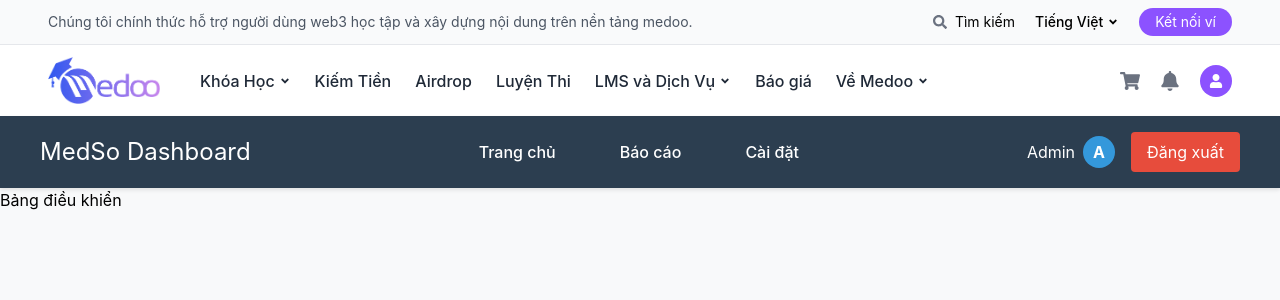
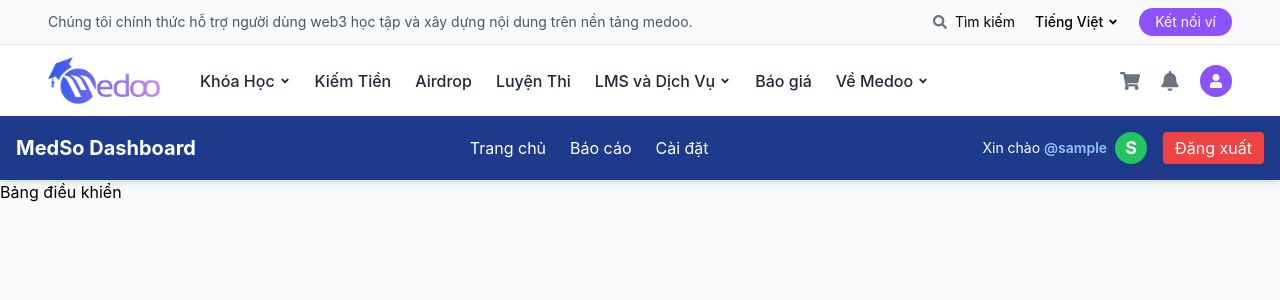
Before and after one commit to ThienNguyenWork/medoo-fullstack, a React (Create React App) app in the folder frontend/medoo-frontend/: page /dashboard in a window 1280 px wide. Shown: the top 300 px of the page. Built offline with nearby package versions, Linux system fonts and the light colour scheme; no server answers; sample sign-in values are in the browser's storage.

Commit message:
DashboardHeader

```diff
--- a/frontend/medoo-frontend/src/components/DashboardHeader.jsx
+++ b/frontend/medoo-frontend/src/components/DashboardHeader.jsx
@@ -1,145 +1,95 @@
 // src/components/DashboardHeader.jsx
-import React from 'react';
-
+import React, { useState, useEffect } from 'react';
+const API_BASE_URL = 'http://localhost:5001/api';
 
 const DashboardHeader = () => {
+  const [username, setUsername] = useState('');
 
+  useEffect(() => {
+    // Kiểm tra username trong localStorage khi component mount
+    const storedUsername = localStorage.getItem('username');
+    if (storedUsername) {
+      setUsername(storedUsername);
+    } else {
+      // Nếu không có, gọi API để lấy thông tin user
+      const fetchUserData = async () => {
+        try {
+          const token = localStorage.getItem('token');
+          if (!token) return;
 
- // Hàm xử lý đăng xuất đơn giản
-const handleLogout = () => {
-    // Xóa token khỏi localStorage
+          const response = await fetch(`${API_BASE_URL}/users/me`, {
+            headers: {
+              'Authorization': `Bearer ${token}`
+            }
+          });
+
+          if (response.ok) {
+            const data = await response.json();
+            setUsername(data.username);
+            localStorage.setItem('username', data.username);
+          }
+        } catch (error) {
+          console.error('Lỗi khi lấy thông tin user:', error);
+        }
+      };
+
+      fetchUserData();
+    }
+  }, []);
+
+  const handleLogout = () => {
     localStorage.removeItem('token');
-
-    // Thông báo đăng xuất thành công (nếu muốn)
-    console.log('Đã đăng xuất thành công');
-
-    // Delay 1 giây trước khi chuyển hướng
-    setTimeout(() => {
-      window.location.replace('/auth');
-    }, 1000);
+    localStorage.removeItem('username');
+    window.location.replace('/auth');
   };
 
   return (
-    <header className="dashboard-header">
-      <div className="header-container">
-        <div className="logo-section">
-          <h1>MedSo Dashboard</h1>
+    <header className="bg-blue-900 text-white shadow-md p-4">
+      <div className="max-w-7xl mx-auto flex items-center justify-between">
+        {/* Logo & tiêu đề */}
+        <div className="text-xl font-bold">
+          MedSo Dashboard
         </div>
 
-        <nav className="nav-section">
-          <ul className="nav-list">
-            <li className="nav-item">
-              <button className="nav-link">Trang chủ</button>
+        {/* Navigation */}
+        <nav>
+          <ul className="flex space-x-6">
+            <li>
+              <button className="hover:text-blue-300 transition-colors">
+                Trang chủ
+              </button>
             </li>
-            <li className="nav-item">
-              <button className="nav-link">Báo cáo</button>
+            <li>
+              <button className="hover:text-blue-300 transition-colors">
+                Báo cáo
+              </button>
             </li>
-            <li className="nav-item">
-              <button className="nav-link">Cài đặt</button>
+            <li>
+              <button className="hover:text-blue-300 transition-colors">
+                Cài đặt
+              </button>
             </li>
           </ul>
         </nav>
 
-        <div className="user-section">
-          <div className="user-info">
-            <span className="username">Admin</span>
-            <div className="user-avatar">A</div>
+        {/* User section */}
+        <div className="flex items-center space-x-4">
+          <div className="flex items-center">
+            <span className="text-sm">
+              Xin chào <span className="text-blue-300 font-semibold">@{username || 'Khách'}</span>
+            </span>
+            <div className="w-8 h-8 ml-2 bg-green-500 rounded-full flex items-center justify-center text-lg font-bold">
+              {username ? username[0].toUpperCase() : 'A'}
+            </div>
           </div>
           <button
-            className="logout-btn"
+            className="bg-red-500 hover:bg-red-600 text-white px-3 py-1 rounded transition-colors"
             onClick={handleLogout}
           >
             Đăng xuất
           </button>
         </div>
       </div>
-
-      <style jsx>{`
-        .dashboard-header {
-          background-color: #2c3e50;
-          color: white;
-          padding: 1rem 2rem;
-          box-shadow: 0 2px 4px rgba(0,0,0,0.1);
-        }
-
-        .header-container {
-          display: flex;
-          justify-content: space-between;
-          align-items: center;
-          max-width: 1200px;
-          margin: 0 auto;
-        }
-
-        .logo-section h1 {
-          margin: 0;
-          font-size: 1.5rem;
-        }
-
-        .nav-list {
-          display: flex;
-          list-style: none;
-          margin: 0;
-          padding: 0;
-        }
-
-        .nav-item {
-          margin: 0 1rem;
-        }
-
-        .nav-link {
-          background: none;
-          border: none;
-          color: white;
-          cursor: pointer;
-          font-size: 1rem;
-          padding: 0.5rem 1rem;
-          transition: all 0.3s ease;
-        }
-
-        .nav-link:hover {
-          color: #3498db;
-        }
-
-        .user-section {
-          display: flex;
-          align-items: center;
-        }
-
-        .user-info {
-          display: flex;
-          align-items: center;
-          margin-right: 1rem;
-        }
-
-        .username {
-          margin-right: 0.5rem;
-        }
-
-        .user-avatar {
-          width: 32px;
-          height: 32px;
-          border-radius: 50%;
-          background-color: #3498db;
-          display: flex;
-          align-items: center;
-          justify-content: center;
-          font-weight: bold;
-        }
-
-        .logout-btn {
-          background-color: #e74c3c;
-          color: white;
-          border: none;
-          padding: 0.5rem 1rem;
-          border-radius: 4px;
-          cursor: pointer;
-          transition: background-color 0.3s ease;
-        }
-
-        .logout-btn:hover {
-          background-color: #c0392b;
-        }
-      `}</style>
     </header>
   );
 };
--- a/frontend/medoo-frontend/src/pages/userAuth.jsx
+++ b/frontend/medoo-frontend/src/pages/userAuth.jsx
@@ -107,6 +107,7 @@
       if (data.token) {
         // Lưu token vào localStorage
         localStorage.setItem('token', data.token);
+        localStorage.setItem('username', data.user.username);
 
         // Gọi callback ngay lập tức để cập nhật trạng thái
         if (onLoginSuccess) {
```
Also changed, not shown: 2 other files (tests, documents, lock files or other folders).
